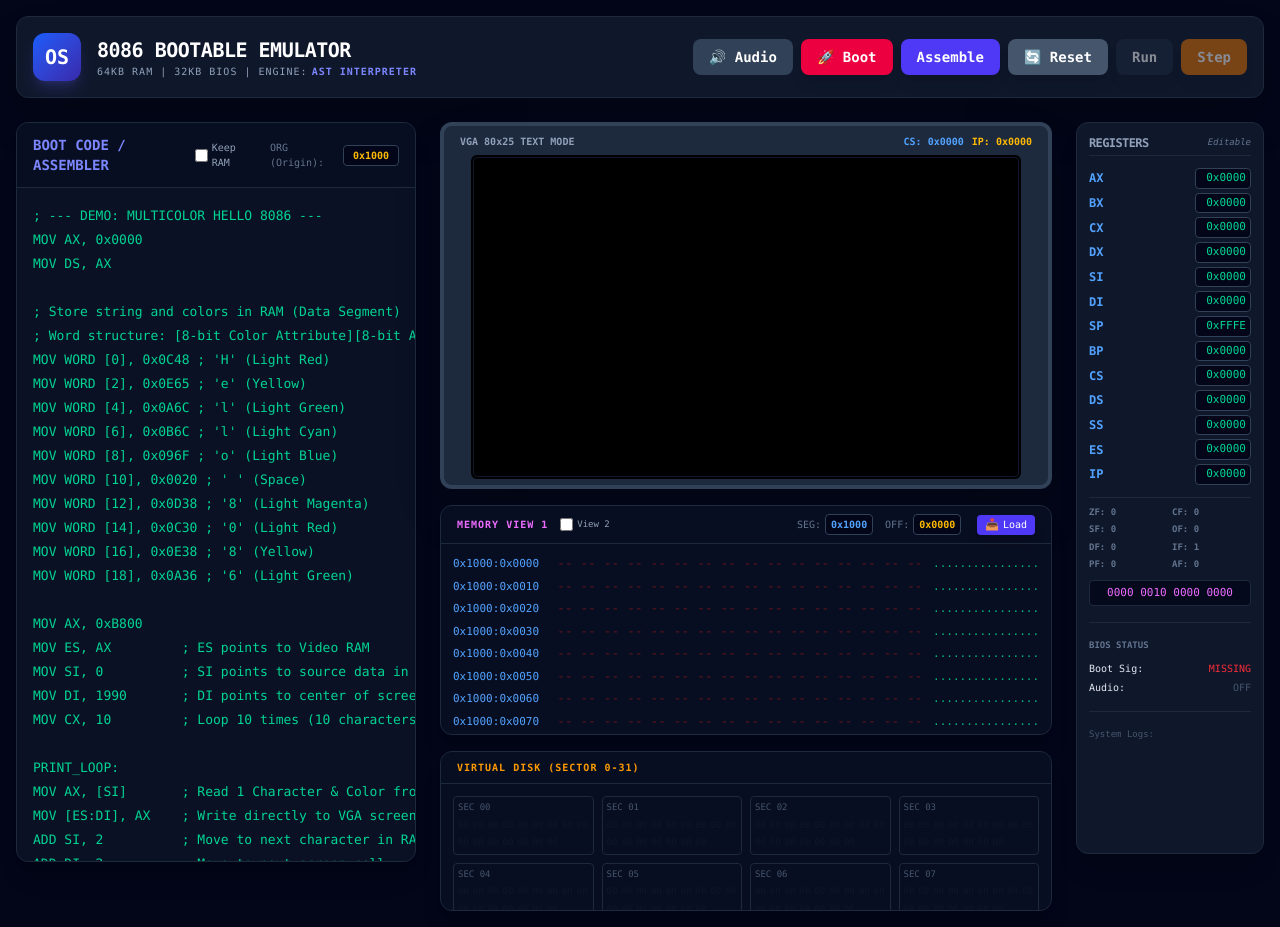
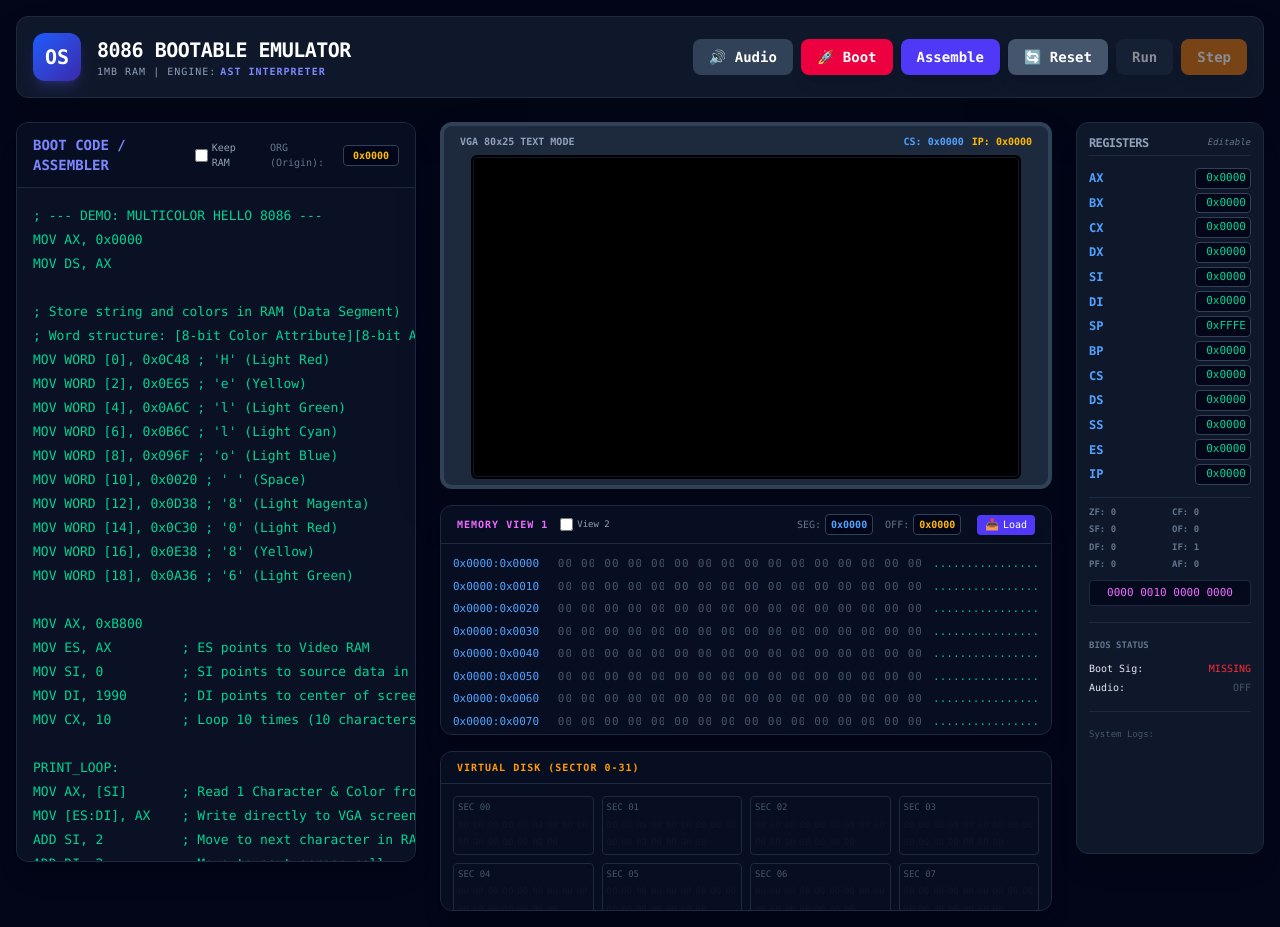
Before and after one commit to daohainam/emulator-8086-js, a React (Vite) app: page / in a window 1280 px wide. Built offline with nearby package versions, Linux system fonts and the light colour scheme.

Commit message:
Update RAM size to 1MB

```diff
--- a/src/App.jsx
+++ b/src/App.jsx
@@ -81,7 +81,7 @@ function HeaderControls({ isRunning, isAssembled, initAudio, bootFromDisk, assem
                 <div>
                     <h1 className="text-xl font-bold text-white tracking-tight">8086 BOOTABLE EMULATOR</h1>
                     <p className="text-[10px] text-slate-400 uppercase tracking-widest">
-                        64KB RAM | 32KB BIOS | Engine:
+                        1MB RAM | Engine:
                         <span className={`ml-1 ${execMode === 'BIN' ? 'text-fuchsia-400 font-bold' : 'text-indigo-400 font-bold'}`}>
                             {execMode === 'BIN' ? 'X86 HARDWARE' : 'AST INTERPRETER'}
                         </span>
@@ -175,8 +175,8 @@ function CodeEditor({ code, setCode, setIsAssembled, orgOffset, setOrgOffset, ke
     );
 }
 
-function VGAMonitor({ vga, cs, ip }) {
-    if (!vga) return null;
+function VGAMonitor({ memory, cs, ip }) {
+    if (!memory) return null;
 
     return (
         <div className="bg-slate-800 p-2 rounded-xl border-4 border-slate-700 shadow-2xl flex flex-col items-center overflow-x-auto">
@@ -192,8 +192,8 @@ function VGAMonitor({ vga, cs, ip }) {
                     <div key={y} className="flex h-[1.1em]">
                         {Array.from({ length: VGA_COLS }).map((_, x) => {
                             const offset = (y * VGA_COLS + x) * 2;
-                            const charCode = vga[offset] || 0;
-                            const attr = vga[offset + 1] || 0x07;
+                            const charCode = memory[VGA_BASE + offset] || 0;
+                            const attr = memory[VGA_BASE + offset + 1] || 0x07;
                             const fg = DOS_COLORS[attr & 0x0F];
                             const bg = DOS_COLORS[(attr >> 4) & 0x0F];
                             const displayChar = (charCode >= 32 && charCode <= 126) ? String.fromCharCode(charCode) : ' ';
@@ -401,8 +401,8 @@ export default function Emulator8086() {
     const [keepMemory, setKeepMemory] = useState(false);
     const [execMode, setExecMode] = useState("AST");
 
-    const [orgOffset, setOrgOffset] = useState("0x1000");
-    const [memSegStr, setMemSegStr] = useState("0x1000");
+    const [orgOffset, setOrgOffset] = useState("0x0000");
+    const [memSegStr, setMemSegStr] = useState("0x0000");
     const [memOffStr, setMemOffStr] = useState("0x0000");
     const [showMem2, setShowMem2] = useState(false);
     const [mem2SegStr, setMem2SegStr] = useState("0xB800");
@@ -420,9 +420,7 @@ export default function Emulator8086() {
     const eng = useRef({
         reg: { AX: 0, BX: 0, CX: 0, DX: 0, SI: 0, DI: 0, SP: INITIAL_SP, BP: 0, CS: 0, DS: 0, SS: 0, ES: 0, IP: 0 },
         flags: { ZF: 0, SF: 0, CF: 0, OF: 0, DF: 0, IF: 1, AF: 0, PF: 0 },
-        mem: new Uint8Array(RAM_SIZE),
-        vga: new Uint8Array(VGA_SIZE),
-        bios: new Uint8Array(BIOS_SIZE),
+        mem: new Uint8Array(ADDR_SPACE),   // Toàn bộ 1MB RAM không gian địa chỉ
         disk: new Uint8Array(DISK_SIZE),
         ioPorts: {},
         insts: [],
@@ -437,20 +435,14 @@ export default function Emulator8086() {
     const addLog = (msg) => setIoLogs(prev => [...prev, msg].slice(-20));
 
     // ===============================================
-    // CORE: MEMORY MANAGER (BOUNDS CHECKING)
+    // CORE: MEMORY MANAGER
     // ===============================================
     const readMem8 = (e, phys) => {
-        if (phys < RAM_SIZE) return e.mem[phys];
-        if (phys >= VGA_BASE && phys < VGA_BASE + VGA_SIZE) return e.vga[phys - VGA_BASE];
-        if (phys >= BIOS_BASE && phys < BIOS_BASE + BIOS_SIZE) return e.bios[phys - BIOS_BASE];
-        throw new Error(`Memory Access Violation: Read at ${toHex(phys, 5)}`);
+        return e.mem[phys];
     };
 
     const writeMem8 = (e, phys, val) => {
-        if (phys < RAM_SIZE) { e.mem[phys] = val & 0xFF; return; }
-        if (phys >= VGA_BASE && phys < VGA_BASE + VGA_SIZE) { e.vga[phys - VGA_BASE] = val & 0xFF; return; }
-        if (phys >= BIOS_BASE && phys < BIOS_BASE + BIOS_SIZE) { e.bios[phys - BIOS_BASE] = val & 0xFF; return; }
-        throw new Error(`Memory Access Violation: Write to ${toHex(phys, 5)}`);
+        e.mem[phys] = val & 0xFF;
     };
 
     const readMemWord = (e, phys) => readMem8(e, phys) | (readMem8(e, phys + 1) << 8);
@@ -459,18 +451,14 @@ export default function Emulator8086() {
     const pop16 = (e) => { const val = readMemWord(e, calcPhys(e.reg.SS, e.reg.SP)); e.reg.SP = (e.reg.SP + 2) & 0xFFFF; return val; };
 
     const getMemByteSafe = (phys) => {
-        if (phys < RAM_SIZE) return eng.current.mem[phys];
-        if (phys >= VGA_BASE && phys < VGA_BASE + VGA_SIZE) return eng.current.vga[phys - VGA_BASE];
-        if (phys >= BIOS_BASE && phys < BIOS_BASE + BIOS_SIZE) return eng.current.bios[phys - BIOS_BASE];
+        if (phys < ADDR_SPACE) return eng.current.mem[phys];
         return null; // Return null for Unmapped Memory
     };
 
     const handleMemoryChange = (addr, valStr) => {
         let val = parseInt(valStr, 16);
         if (isNaN(val)) val = 0;
-        if (addr < RAM_SIZE) eng.current.mem[addr] = val & 0xFF;
-        else if (addr >= VGA_BASE && addr < VGA_BASE + VGA_SIZE) eng.current.vga[addr - VGA_BASE] = val & 0xFF;
-        else if (addr >= BIOS_BASE && addr < BIOS_BASE + BIOS_SIZE) eng.current.bios[addr - BIOS_BASE] = val & 0xFF;
+        if (addr < ADDR_SPACE) eng.current.mem[addr] = val & 0xFF;
         forceRender();
     };
 
@@ -478,10 +466,8 @@ export default function Emulator8086() {
         const e = eng.current;
         for (let i = 0; i < data.length; i++) {
             const addr = startAddr + i;
-            if (addr < RAM_SIZE) e.mem[addr] = data[i];
-            else if (addr >= VGA_BASE && addr < VGA_BASE + VGA_SIZE) e.vga[addr - VGA_BASE] = data[i];
-            else if (addr >= BIOS_BASE && addr < BIOS_BASE + BIOS_SIZE) e.bios[addr - BIOS_BASE] = data[i];
-            else break; // Dừng nếu chép dữ liệu vượt ranh giới hợp lệ
+            if (addr < ADDR_SPACE) e.mem[addr] = data[i];
+            else break; // Dừng nếu vượt quá giới hạn 1MB
         }
         addLog(`Loaded ${data.length} bytes from ${filename} to ${toHex(startAddr, 5)}`);
         setExecMode("BIN");
@@ -504,7 +490,7 @@ export default function Emulator8086() {
         e.reg.SP = INITIAL_SP;
         e.reg.IP = parseInt(orgOffset.replace(/0x/i, ''), 16) || 0;
         e.flags = { ZF: 0, SF: 0, CF: 0, OF: 0, DF: 0, IF: 1, AF: 0, PF: 0 };
-        if (!keepMemory) { e.mem.fill(0); e.vga.fill(0); e.bios.fill(0); }
+        if (!keepMemory) e.mem.fill(0);
         setErrorMessage(null);
         forceRender();
     };
@@ -514,7 +500,7 @@ export default function Emulator8086() {
         Object.keys(e.reg).forEach(k => e.reg[k] = 0);
         e.reg.SP = INITIAL_SP;
         e.flags = { ZF: 0, SF: 0, CF: 0, OF: 0, DF: 0, IF: 1, AF: 0, PF: 0 };
-        if (!keepMemory) { e.mem.fill(0); e.vga.fill(0); e.bios.fill(0); }
+        if (!keepMemory) e.mem.fill(0);
         e.ioPorts = {};
         e.t2Div = 0;
         e.t2High = false;
@@ -591,7 +577,7 @@ export default function Emulator8086() {
     };
     const writeToVGA = (e, c) => {
         for (let i = 0; i < VGA_COLS * VGA_ROWS; i++) {
-            if (e.vga[i * 2] === 0) { e.vga[i * 2] = c.charCodeAt(0); e.vga[i * 2 + 1] = 0x07; break; }
+            if (e.mem[VGA_BASE + i * 2] === 0) { e.mem[VGA_BASE + i * 2] = c.charCodeAt(0); e.mem[VGA_BASE + i * 2 + 1] = 0x07; break; }
         }
     };
 
@@ -1369,7 +1355,7 @@ export default function Emulator8086() {
                     </div>
 
                     <div className="lg:col-span-6 space-y-4">
-                        <VGAMonitor vga={e.vga} cs={e.reg.CS} ip={e.reg.IP} />
+                        <VGAMonitor memory={e.mem} cs={e.reg.CS} ip={e.reg.IP} />
                         <MemoryViewer
                             title="Memory View 1"
                             getMemByte={getMemByteSafe}
```
